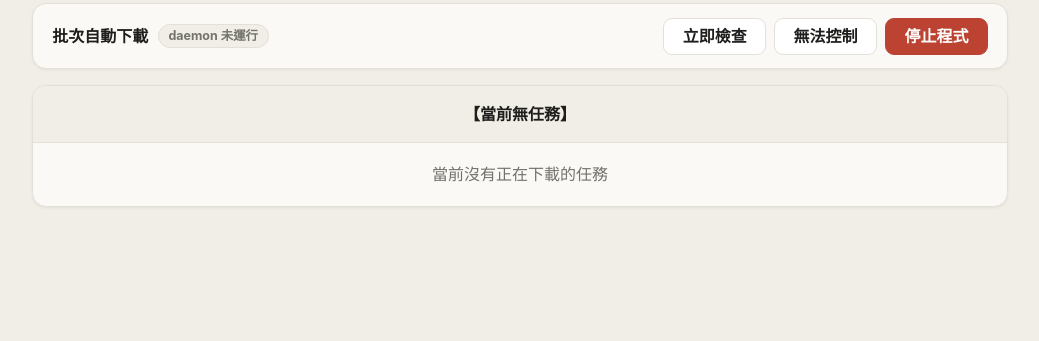
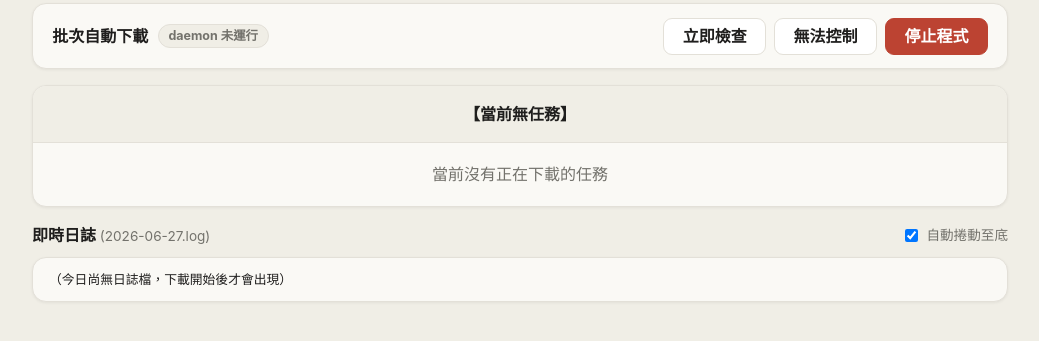
Before and after one commit to lilasrepo/AniGamerDownloader, a Flask app: page /monitor in a window 1280 px wide. Shown: the part 109-450 px from the top of the page, without its empty margins (120-1159 px from the left). Run offline with Flask 3, Linux system fonts and the light colour scheme; data that the repository does not hold is empty; parts of the project's set-up code (start-up, migrations or seed data) failed here and were passed over.

Commit message:
Add live-log view to the monitor page
Tail today's download log (data/logs/YYYY-MM-DD.log) on the 監控 tab,
reusing the existing 1s progress-poll cycle via Promise.all. Adds a
GET /data/log_tail endpoint backed by a block-seek tail helper (never
loads a whole day's log into memory); a light-themed log panel matching
the monitor cards, last 100 lines, with an auto-scroll toggle.

Bump version to v0.1.1. Make the update check compare version tuples
instead of float() so multi-dot 0.1.x versions don't crash on startup.

```diff
--- a/app/daemon.py
+++ b/app/daemon.py
@@ -740,9 +740,15 @@ def user_exit(signum, frame):
     sys.exit(255)
 
 
+def _version_tuple(v):
+    # 'v0.1.1' -> (0, 1, 1); compares correctly across multi-dot semver,
+    # unlike float() which chokes on a second '.'. Non-numeric parts are dropped.
+    return tuple(int(p) for p in str(v).lstrip('vV').split('.') if p.isdigit())
+
+
 def check_new_version():
     remote_version = Config.read_latest_version_on_github()
-    if float(settings['AniGamerDownloader_version'][1:]) < float(remote_version['tag_name'][1:]):
+    if _version_tuple(settings['AniGamerDownloader_version']) < _version_tuple(remote_version['tag_name']):
         msg = '發現GitHub上有新版本: '+remote_version['tag_name']+'\n更新內容:\n'+remote_version['body']+'\n'
         err_print(0, msg, status=1, no_sn=True)
 
--- a/app/web/server.py
+++ b/app/web/server.py
@@ -31,6 +31,7 @@ import subprocess
 import shutil
 import signal
 import time
+from datetime import datetime
 
 from gevent import spawn
 from flask import Flask, request, jsonify
@@ -227,6 +228,41 @@ def tasks_progress_json():
     # Polling endpoint: active = tasks currently downloading/parsing (have a progress bar);
     # pending = scheduled tasks still waiting for a concurrency slot.
     return jsonify({'active': state.tasks_progress_rate, 'pending': state.pending_tasks})
+
+
+def _tail_lines(path, n):
+    # Read the last n lines of a UTF-8 text file by seeking from the end in blocks,
+    # so a whole day's log is never loaded into memory. Returns decoded lines
+    # (newlines stripped), oldest-first. Missing file -> empty list.
+    if not os.path.isfile(path):
+        return []
+    n = max(1, min(int(n), 2000))
+    block = 8192
+    data = b''
+    with open(path, 'rb') as f:
+        f.seek(0, os.SEEK_END)
+        pos = f.tell()
+        # read backwards until we have n+1 newlines (so the n-th line is complete) or reach the start
+        while pos > 0 and data.count(b'\n') <= n:
+            read_size = min(block, pos)
+            pos -= read_size
+            f.seek(pos)
+            data = f.read(read_size) + data
+    return data.decode('utf-8', errors='replace').splitlines()[-n:]
+
+
+@app.route('/data/log_tail', methods=['GET'])
+def log_tail():
+    # Live-log polling for the monitor page: tail today's download log
+    # (data/logs/YYYY-MM-DD.log — the file the daemon's err_print always writes).
+    # `lines` = how many trailing lines to return (default 300, capped at 2000).
+    try:
+        n = int(request.args.get('lines', 300))
+    except (TypeError, ValueError):
+        n = 300
+    name = datetime.now().strftime('%Y-%m-%d') + '.log'
+    path = os.path.join(Config.logs_dir, name)
+    return jsonify({'file': name, 'exists': os.path.isfile(path), 'lines': _tail_lines(path, n)})
 
 
 @app.route('/sn_list', methods=['POST'])
--- a/core/config.py
+++ b/core/config.py
@@ -41,7 +41,7 @@ config_path = os.path.join(data_dir, 'config.json')
 sn_list_path = os.path.join(data_dir, 'sn_list.txt')
 cookie_path = os.path.join(data_dir, 'cookie.txt')
 logs_dir = os.path.join(data_dir, 'logs')
-AniGamerDownloader_version = 'v24.6'
+AniGamerDownloader_version = 'v0.1.1'
 latest_config_version = 17.2
 latest_database_version = 2.0
 max_multi_thread = 5
--- a/web/static/css/app.css
+++ b/web/static/css/app.css
@@ -716,6 +716,56 @@ dialog::backdrop {
 	word-break: break-all;
 }
 
+/* ---- 即時日誌 (live log) ------------------------------------------------- */
+
+.log-section {
+	margin-top: 1rem;
+}
+
+.log-head {
+	display: flex;
+	align-items: center;
+	justify-content: space-between;
+	gap: 0.5rem;
+	margin-bottom: 0.6rem;
+	font-weight: 700;
+	color: var(--text);
+}
+
+.log-file {
+	font-weight: 400;
+	font-size: 0.85rem;
+	color: var(--text-muted);
+}
+
+.log-autoscroll {
+	display: inline-flex;
+	align-items: center;
+	gap: 0.35rem;
+	font-weight: 400;
+	font-size: 0.85rem;
+	color: var(--text-muted);
+	cursor: pointer;
+}
+
+.log-view {
+	margin: 0;
+	max-height: 22rem;
+	overflow: auto;
+	padding: 0.75rem 1rem;
+	background: var(--surface);
+	color: var(--text);
+	border: 1px solid var(--border);
+	border-radius: var(--radius);
+	box-shadow: var(--shadow);
+	font-family: ui-monospace, "Cascadia Code", "Consolas", Menlo, monospace;
+	font-size: 0.8rem;
+	line-height: 1.5;
+	white-space: pre-wrap;
+	word-break: break-all;
+	tab-size: 4;
+}
+
 /* ---- 懸浮說明 tooltip (data-tip) --------------------------------------- */
 
 [data-tip] {
--- a/web/static/js/app.js
+++ b/web/static/js/app.js
@@ -252,7 +252,9 @@ async function postCookie() {
 // ============================================================================
 
 const POLL_URL = 'data/tasks_progress_json';
+const LOG_URL = 'data/log_tail?lines=100';
 const POLL_INTERVAL = 1000;
+let lastLogText = '';      // last rendered log text; skip DOM churn when unchanged
 
 let monitorActive = false; // true only while the Monitor tab is the active tab
 let timer = null;          // setTimeout handle for the next poll
@@ -316,6 +318,25 @@ function renderTasks(payload) {
 	payload = payload && typeof payload === 'object' ? payload : {};
 	renderActive(payload.active || {});
 	renderPending(payload.pending || {});
+}
+
+// Live log: { file, exists, lines: [...] } from data/log_tail. Re-render only on
+// change so we don't clobber the user's text selection / scroll position each second.
+function renderLog(payload) {
+	const view = byId('log_view');
+	if (!view) return;
+	const lines = (payload && payload.lines) || [];
+	const text = lines.length
+		? lines.join('\n')
+		: (payload && payload.exists ? '（今日日誌為空）' : '（今日尚無日誌檔，下載開始後才會出現）');
+	byId('log_file').textContent = payload && payload.file ? '(' + payload.file + ')' : '';
+	if (text === lastLogText) return;
+	lastLogText = text;
+	const auto = byId('log_autoscroll');
+	const prevTop = view.scrollTop;
+	view.textContent = text;
+	// stick to the bottom when auto-scroll is on; otherwise keep the user where they were
+	view.scrollTop = (!auto || auto.checked) ? view.scrollHeight : prevTop;
 }
 
 // Pending list: scheduled tasks still waiting for a concurrency slot (not yet downloading, no progress bar).
@@ -392,15 +413,26 @@ function poll() {
 	}
 	inFlight = true;
 	controller = new AbortController();
+	const opts = { signal: controller.signal };
 
-	fetch(POLL_URL, { signal: controller.signal })
-		.then(function (resp) {
+	Promise.all([
+		fetch(POLL_URL, opts).then(function (resp) {
 			if (!resp.ok) {
 				throw new Error('HTTP ' + resp.status);
 			}
 			return resp.json();
+		}),
+		// log is best-effort: a failure here must not break progress polling
+		fetch(LOG_URL, opts).then(function (resp) {
+			return resp.ok ? resp.json() : null;
+		}).catch(function () {
+			return null;
+		}),
+	])
+		.then(function (results) {
+			renderTasks(results[0]);
+			if (results[1]) renderLog(results[1]);
 		})
-		.then(renderTasks)
 		.catch(function () {
 			// swallow network / abort errors; the next poll will retry
 		})
--- a/web/templates/index.html
+++ b/web/templates/index.html
@@ -239,6 +239,13 @@
 					<div class="pending-head">待下載清單<span id="pending_count" class="badge st-none">0</span></div>
 					<div id="pending_list" class="pending-list"></div>
 				</div>
+				<div id="log_section" class="log-section">
+					<div class="log-head">
+						<span>即時日誌 <span class="log-file" id="log_file"></span></span>
+						<label class="log-autoscroll"><input id="log_autoscroll" type="checkbox" checked> 自動捲動至底</label>
+					</div>
+					<pre id="log_view" class="log-view">載入中…</pre>
+				</div>
 			</section>
 
 			<!-- ====================== sn_list ====================== -->
```
